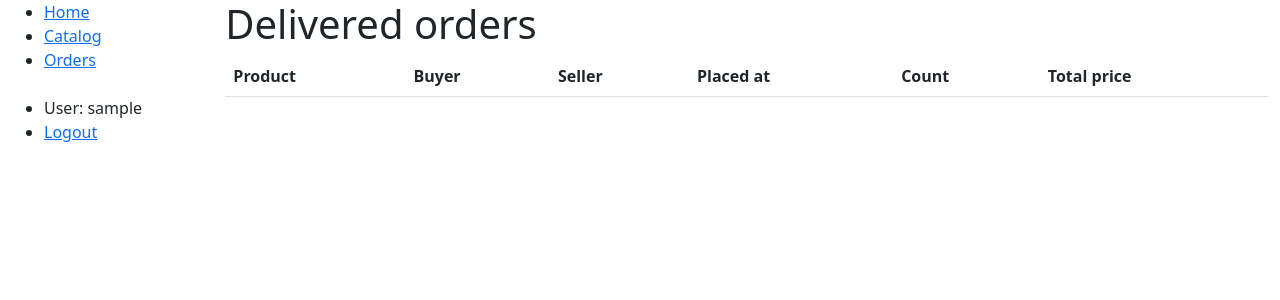
After one commit to pischule/tp-lab-2, a Django app: page /store/delivery/history/orders in a window 1280 px wide. The commit adds this page. Shown: the top 300 px of the page. Run offline with Django 3.2, Linux system fonts and the light colour scheme; a user stored in the database is signed in; tables that the repository leaves empty hold one stand-in row (values such as "Sample post"); lists and menus that the app fills with data are empty; some libraries are stand-ins or nearby versions.

Commit message:
add delivery

```diff
--- a/accounts/models.py
+++ b/accounts/models.py
@@ -6,10 +6,12 @@ from django.db import models
 class User(AbstractUser):
     BUYER = 'b'
     SELLER = 's'
+    DELIVERY = 'd'
 
     USER_TYPE_CHOICES = [
         (BUYER, 'buyer'),
-        (SELLER, 'seller')
+        (SELLER, 'seller'),
+        (DELIVERY, 'delivery')
     ]
 
     user_type = models.CharField(choices=USER_TYPE_CHOICES, max_length=1, default=BUYER)
--- /dev/null
+++ b/store/templates/store/delivery_orders_history.html
@@ -0,0 +1,29 @@
+{% extends "base.html" %}
+
+{% block content %}
+    <h1>Delivered orders</h1>
+
+    <table class="table">
+    <tr>
+        <th>Product</th>
+        <th>Buyer</th>
+        <th>Seller</th>
+        <th>Placed at</th>
+        <th>Count</th>
+        <th>Total price</th>
+    </tr>
+    {% for order in order_list %}
+        <tr>
+            <td>
+            <a href="{% url 'store:product-detail' order.product.pk %}">{{ order.product.title }}</a>
+            </td>
+            <td>{{ order.buyer }}</td>
+            <td>{{ order.product.seller }}</td>
+            <td>{{ order.placed_at }}</td>
+            <td>{{ order.count }}</td>
+            <td>{{ order.total_price }}</td>
+        </tr>
+    {% endfor %}
+    </table>
+
+{% endblock %}
--- a/store/templates/store/order_form.html
+++ b/store/templates/store/order_form.html
@@ -6,7 +6,7 @@
     <form method="post">
         {% csrf_token %}
         {{ form.as_p }}
-        <button type="submit" class="btn btn-primary">Order!</button>
+        <button type="submit" class="btn btn-primary">Save</button>
     </form>
 
 {% endblock %}
--- a/store/urls.py
+++ b/store/urls.py
@@ -22,4 +22,7 @@ urlpatterns = [
     path('seller/product-instance/<int:pk>/delete', views.SellerProductInstanceDeleteView.as_view(), name='seller-productinstance-delete'),
     path('buyer/product-instance/<int:pk>/order', views.BuyerProductInstanceOrder.as_view(), name='user-order-product-instance'),
     path('seller/orders', views.SellerSoldOrders.as_view(), name='seller-sold-orders'),
+    path('delivery/orders', views.DeliveryOrdersToDeliverList.as_view(), name='delivery-order-list'),
+    path('delivery/history/orders', views.DeliveryOrderHistory.as_view(), name='delivery-order-history-list'),
+    path('delivery/order/<int:pk>/update', views.DeliveryOrderUpdateStatus.as_view(), name='delivery-order-update')
 ]
--- a/store/views.py
+++ b/store/views.py
@@ -144,3 +144,25 @@ class SellerProductDeleteView(LoginRequiredMixin, generic.DeleteView):
 class SellerProductInstanceDeleteView(LoginRequiredMixin, generic.DeleteView):
     model = ProductInstance
     success_url = reverse_lazy('store:seller-productinstances')
+
+
+class DeliveryOrdersToDeliverList(LoginRequiredMixin, generic.ListView):
+    model = Order
+    template_name = 'store/delivery_orders_todeliver.html'
+
+    def get_queryset(self):
+        return Order.objects.filter(status=Order.Status.CREATED)
+
+
+class DeliveryOrderHistory(LoginRequiredMixin, generic.ListView):
+    model = Order
+    template_name = 'store/delivery_orders_history.html'
+
+    def get_queryset(self):
+        return Order.objects.filter(status=Order.Status.DELIVERED)
+
+
+class DeliveryOrderUpdateStatus(LoginRequiredMixin, generic.UpdateView):
+    fields = ['status']
+    model = Order
+    success_url = reverse_lazy('store:delivery-order-list')
--- a/templates/base.html
+++ b/templates/base.html
@@ -17,18 +17,21 @@
             {% block sidebar %}
                 <ul class="sidebar-nav">
                     <li><a href="{% url 'store:index' %}">Home</a></li>
-                    <li><a href="{% url 'store:catalog' %}">Catalog</a></li>
 
                     {% if user.is_authenticated %}
                         {% if user.user_type == 'b' %}
-                            <li><a href="{% url 'store:orders-buyer' %}">My orders</a></li>
+                            <li><a href="{% url 'store:catalog' %}">Catalog</a></li>
+                            <li><a href="{% url 'store:orders-buyer' %}">Orders</a></li>
                         {% endif %}
                         {% if user.user_type == 's' %}
-                            <li><a href="{% url 'store:seller-products' %}">My products</a></li>
-                            <li><a href="{% url 'store:seller-productinstances' %}">My instances</a></li>
-                            <li><a href="{% url 'store:seller-sold-orders' %}">My orders</a></li>
+                            <li><a href="{% url 'store:seller-products' %}">Products</a></li>
+                            <li><a href="{% url 'store:seller-productinstances' %}">Instances</a></li>
+                            <li><a href="{% url 'store:seller-sold-orders' %}">Orders</a></li>
                         {% endif %}
-
+                        {% if user.user_type == 'd' %}
+                            <li><a href="{% url 'store:delivery-order-list' %}">To deliver</a></li>
+                            <li><a href="{% url 'store:delivery-order-history-list' %}">History</a></li>
+                        {% endif %}
                     {% endif %}
 
                     <br>
```
Also changed, not shown: store/templates/store/delivery_orders_todeliver.html (added, +35 -0 lines), accounts/migrations/0002_auto_20210418_1255.py (added).
